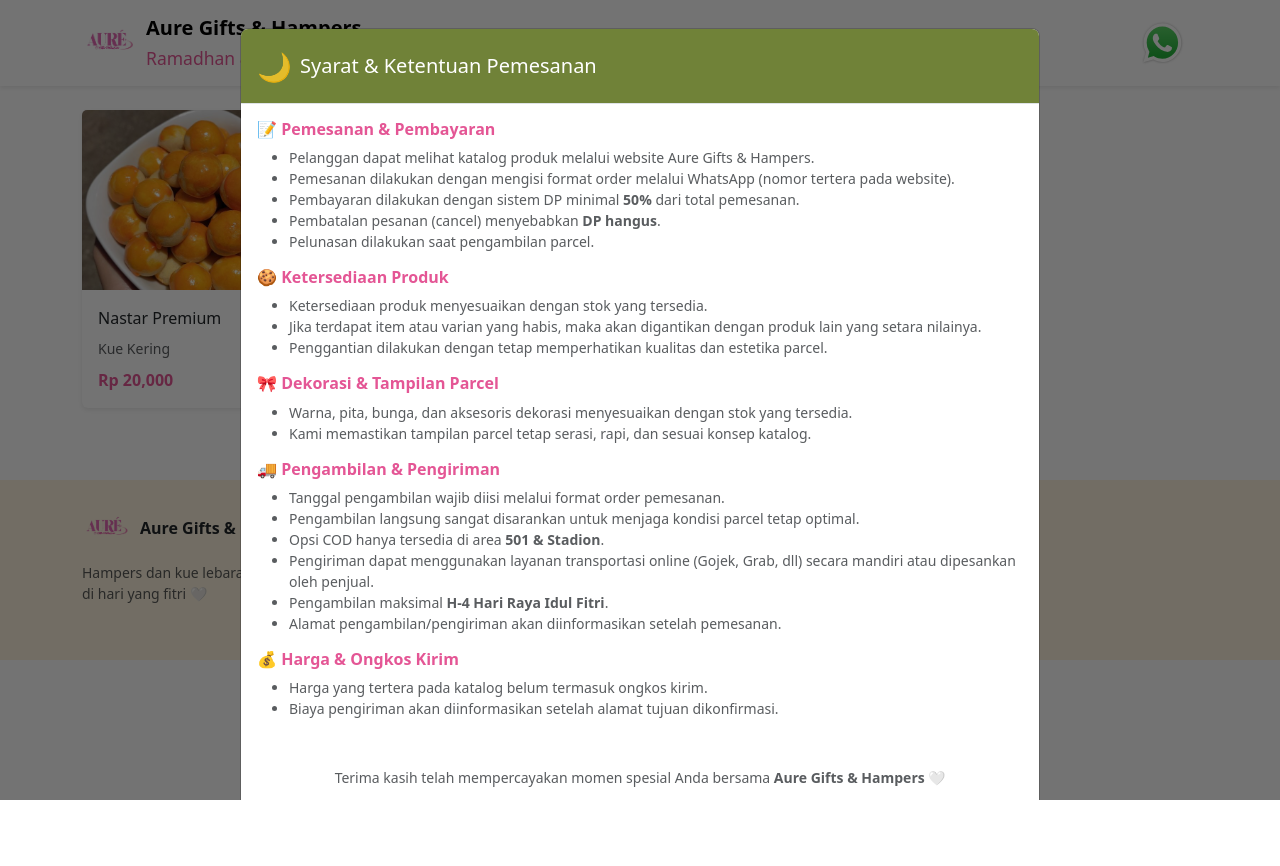
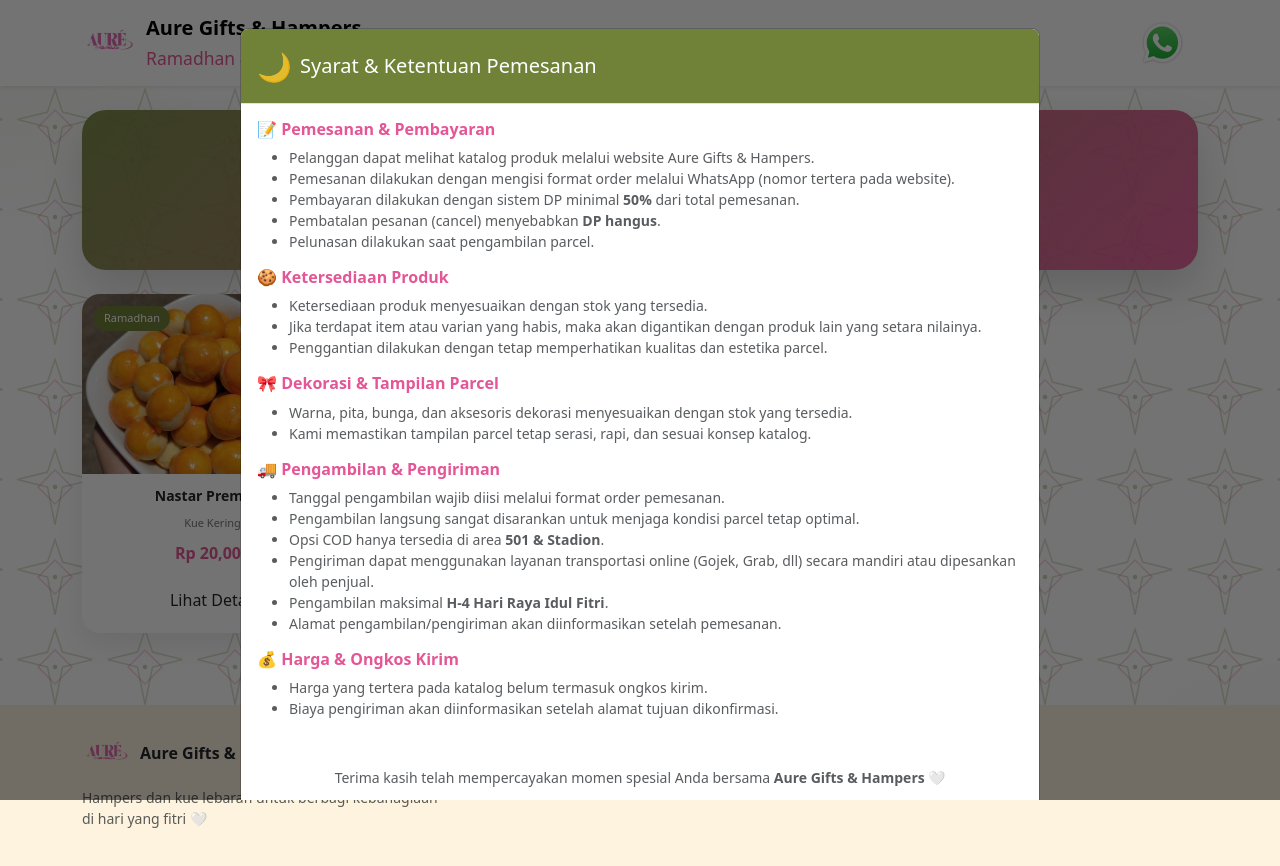
Before and after one commit to Franzyishere/katalog-aure, a React (Vite) app: page / in a window 1280 px wide. Shown: the top 866 px of the page. Before the commit the page ends 800 px from the top, so only its background shows below. Built offline with nearby package versions, Linux system fonts and the light colour scheme.

Commit message:
update fitur

```diff
--- a/src/components/FoodCard.jsx
+++ b/src/components/FoodCard.jsx
@@ -1,31 +1,39 @@
 import { Link } from "react-router-dom";
-import React from "react";
 
 export default function FoodCard({ food }) {
   return (
     <div className="col-6 col-md-4 col-lg-3 mb-4">
-      <Link to={`/detail/${food.id}`} className="text-decoration-none text-dark">
-        <div className="card h-100 border-0 shadow-sm">
-          <img
-            src={food.image}
-            className="card-img-top"
-            style={{ height: 180, objectFit: "cover" }}
-          />
+      <div className="product-card h-100">
 
-          <div className="card-body">
-            <div className="d-flex justify-content-between align-items-center mb-1">
-              <h6 className="card-title mb-0">{food.name}</h6>
-              <span className="ramadhan-badge">Ramadhan</span>
-            </div>
+        {/* IMAGE */}
+        <Link to={`/detail/${food.id}`}>
+          <div className="product-image">
+            <img src={food.image} alt={food.name} />
+            <span className="ramadhan-tag">Ramadhan</span>
+          </div>
+        </Link>
 
-            <small className="text-muted">{food.category}</small>
+        {/* BODY */}
+        <div className="product-body">
+          <h6 className="product-title">{food.name}</h6>
 
-            <p className="fw-bold text-brand-pink mt-2 mb-0">
-              Rp {food.price.toLocaleString()}
-            </p>
+          <span className="product-category">
+            {food.category}
+          </span>
+
+          <div className="product-price">
+            Rp {food.price.toLocaleString()}
           </div>
+
+          <Link
+            to={`/detail/${food.id}`}
+            className="btn btn-outline-brand w-100 mt-2"
+          >
+            Lihat Detail
+          </Link>
         </div>
-      </Link>
+
+      </div>
     </div>
   );
 }
--- a/src/index.css
+++ b/src/index.css
@@ -18,6 +18,147 @@
   font-family: "Segoe UI", system-ui, sans-serif;
   color: #333;
 }
+
+/* =========================
+   ISLAMIC SOFT BACKGROUND
+========================= */
+body {
+  background-color: var(--cream);
+  background-image:
+    radial-gradient(circle at top left, rgba(112, 130, 56, 0.08), transparent 40%),
+    radial-gradient(circle at bottom right, rgba(228, 86, 149, 0.08), transparent 40%),
+    url("/patterns/islamic-pattern.svg");
+  background-repeat: no-repeat, no-repeat, repeat;
+  background-size: 400px 400px, 400px 400px, 180px;
+  background-position: top left, bottom right, center;
+}
+
+/* =========================
+   PRODUCT CARD
+========================= */
+.product-card {
+  background: white;
+  border-radius: 18px;
+  overflow: hidden;
+  box-shadow: 0 10px 28px rgba(0,0,0,0.08);
+  transition: all 0.35s ease;
+}
+
+.product-card:hover {
+  transform: translateY(-6px);
+  box-shadow: 0 18px 40px rgba(0,0,0,0.12);
+}
+
+.product-image {
+  position: relative;
+  overflow: hidden;
+}
+
+.product-image img {
+  width: 100%;
+  height: 180px;
+  object-fit: cover;
+  transition: transform 0.4s ease;
+}
+
+.product-card:hover img {
+  transform: scale(1.08);
+}
+
+/* Tag Ramadhan */
+.ramadhan-tag {
+  position: absolute;
+  top: 12px;
+  left: 12px;
+  background: var(--green);
+  color: white;
+  font-size: 11px;
+  padding: 4px 10px;
+  border-radius: 20px;
+}
+
+/* Body */
+.product-body {
+  padding: 14px;
+  text-align: center;
+}
+
+.product-title {
+  font-weight: 600;
+  font-size: 14px;
+  margin-bottom: 4px;
+}
+
+.product-category {
+  font-size: 11px;
+  color: #777;
+}
+
+.product-price {
+  margin: 8px 0;
+  font-weight: 700;
+  color: var(--pink);
+}
+
+/* Button */
+.btn-outline-brand {
+  border: 1.5px solid var(--pink);
+  color: var(--pink);
+  font-size: 13px;
+  border-radius: 12px;
+}
+
+.btn-outline-brand:hover {
+  background-color: var(--pink);
+  color: white;
+}
+
+/* =========================
+   DETAIL PAGE
+========================= */
+.detail-card {
+  background: white;
+  border-radius: 22px;
+  overflow: hidden;
+}
+
+.detail-image {
+  position: relative;
+}
+
+.detail-image img {
+  width: 100%;
+  max-height: 360px;
+  object-fit: cover;
+}
+
+.detail-body {
+  padding: 24px;
+}
+
+.detail-price {
+  color: var(--pink);
+  font-weight: 700;
+}
+
+/* WhatsApp Button */
+.btn-whatsapp {
+  background: linear-gradient(135deg, #25D366, #1ebe5d);
+  color: white;
+  border-radius: 14px;
+  font-weight: 600;
+  padding: 12px;
+  display: flex;
+  justify-content: center;
+  gap: 10px;
+  align-items: center;
+}
+
+.btn-whatsapp:hover {
+  background: linear-gradient(135deg, #1ebe5d, #25D366);
+  color: white;
+}
+
 
 /* =========================
    LINK
@@ -111,6 +252,11 @@
    RAMADHAN FADE ANIMATION
 ========================= */
 
+.card-body {
+  background-color: rgba(255, 255, 255, 0.95);
+  backdrop-filter: blur(4px);
+}
+
 /* Overlay fade */
 .ramadhan-fade-overlay {
   animation: ramadhanFadeBg 0.6s ease forwards;
@@ -160,3 +306,153 @@
     opacity: 0.6;
   }
 }
+
+/* Fade out modal */
+.ramadhan-fade-out {
+  animation: ramadhanFadeOut 0.5s ease forwards;
+}
+
+@keyframes ramadhanFadeOut {
+  from {
+    opacity: 1;
+  }
+  to {
+    opacity: 0;
+  }
+}
+
+/* =========================
+   RAMADHAN BANNER
+========================= */
+.ramadhan-banner {
+  background:
+    linear-gradient(
+      135deg,
+      rgba(112, 130, 56, 0.9),
+      rgba(228, 86, 149, 0.85)
+    ),
+    url("/patterns/islamic-pattern.svg");
+  background-size: cover, 200px;
+  background-position: center;
+  color: white;
+  padding: 28px 20px;
+  border-radius: 20px;
+  text-align: center;
+  box-shadow: 0 16px 40px rgba(0, 0, 0, 0.12);
+  animation: ramadhanFadeUp 0.8s ease;
+}
+
+.ramadhan-banner h4 {
+  font-weight: 700;
+  margin: 10px 0 6px;
+}
+
+.ramadhan-banner p {
+  margin: 0;
+  font-size: 14px;
+  opacity: 0.95;
+}
+
+/* Badge kecil */
+.ramadhan-badge {
+  display: inline-block;
+  background-color: rgba(255, 255, 255, 0.25);
+  padding: 4px 12px;
+  border-radius: 20px;
+  font-size: 12px;
+  font-weight: 500;
+}
+
+/* =========================
+   RAMADHAN SLIDER
+========================= */
+.ramadhan-slider {
+  position: relative;
+  height: 160px;
+  border-radius: 24px;
+  overflow: hidden;
+  background:
+    linear-gradient(
+      135deg,
+      rgba(112, 130, 56, 0.9),
+      rgba(228, 86, 149, 0.9)
+    ),
+    url("/patterns/islamic-pattern.svg");
+  background-size: cover, 200px;
+  box-shadow: 0 18px 40px rgba(0, 0, 0, 0.15);
+}
+
+/* Slide */
+.ramadhan-slide {
+  position: absolute;
+  inset: 0;
+  padding: 32px 24px;
+  text-align: center;
+  color: white;
+  opacity: 0;
+  transform: translateX(40px);
+  transition: all 0.8s ease;
+  display: flex;
+  flex-direction: column;
+  justify-content: center;
+}
+
+.ramadhan-slide.active {
+  opacity: 1;
+  transform: translateX(0);
+}
+
+/* Text */
+.ramadhan-slide h4 {
+  font-weight: 800;
+  margin: 10px 0 6px;
+}
+
+.ramadhan-slide p {
+  font-size: 14px;
+  opacity: 0.95;
+}
+
+/* Badge */
+.ramadhan-badge {
+  display: inline-block;
+  background-color: rgba(255, 255, 255, 0.25);
+  padding: 4px 14px;
+  border-radius: 20px;
+  font-size: 12px;
+  font-weight: 500;
+  margin: 0 auto;
+}
+
+/* =========================
+   RAMADHAN SLIDER DOTS
+========================= */
+.ramadhan-dots {
+  position: absolute;
+  bottom: 14px;
+  left: 50%;
+  transform: translateX(-50%);
+  display: flex;
+  gap: 8px;
+}
+
+.ramadhan-dots .dot {
+  width: 10px;
+  height: 10px;
+  border-radius: 50%;
+  background-color: rgba(255, 255, 255, 0.4);
+  cursor: pointer;
+  transition: all 0.3s ease;
+}
+
+.ramadhan-dots .dot.active {
+  background-color: white;
+  width: 18px;
+  border-radius: 10px;
+}
+
+/* Swipe smooth feel */
+.ramadhan-slider {
+  touch-action: pan-y;
+  user-select: none;
+}
--- a/src/pages/Home.jsx
+++ b/src/pages/Home.jsx
@@ -1,19 +1,86 @@
 import { useEffect, useState } from "react";
 import foods from "../data/food.js";
 import FoodCard from "../components/FoodCard.jsx";
+import { useRef } from "react";
 import React from "react";
 
 export default function Home() {
   const [search, setSearch] = useState("");
   const [category, setCategory] = useState("All");
   const [showModal, setShowModal] = useState(false);
+  const [closing, setClosing] = useState(false);
+  const touchStartX = useRef(0);
+  const touchEndX = useRef(0);
 
+  const handleTouchStart = (e) => {
+    touchStartX.current = e.changedTouches[0].screenX;
+  };
+
+  const handleTouchEnd = () => {
+    if (touchStartX.current - touchEndX.current > 50) {
+      // swipe kiri
+      setActiveBanner((prev) => (prev + 1) % banners.length);
+    }
+
+    if (touchEndX.current - touchStartX.current > 50) {
+      // swipe kanan
+      setActiveBanner((prev) =>
+        prev === 0 ? banners.length - 1 : prev - 1
+      );
+    }
+  };
+
+const handleTouchMove = (e) => {
+  touchEndX.current = e.changedTouches[0].screenX;
+};
+
+  // ======================
+  // 🌙 BANNER SLIDER DATA
+  // ======================
+  const banners = [
+    {
+      badge: "🌙 Ramadhan Edition",
+      title: "Open Order Lebaran 2026",
+      desc: "Hampers & Kue Lebaran Homemade • Stock Terbatas",
+    },
+    {
+      badge: "🛍️ Easy Order",
+      title: "Pesan Mudah via WhatsApp",
+      desc: "Klik produk favorit & order langsung tanpa ribet",
+    },
+    {
+      badge: "⏳ Limited Stock",
+      title: "Kuota Produksi Terbatas",
+      desc: "Pastikan order sebelum H-4 Idul Fitri",
+    },
+  ];
+
+  const [activeBanner, setActiveBanner] = useState(0);
+
+  useEffect(() => {
+    const interval = setInterval(() => {
+      setActiveBanner((prev) => (prev + 1) % banners.length);
+    }, 4000);
+    return () => clearInterval(interval);
+  }, []);
+
+  // ======================
+  // MODAL RULES
+  // ======================
   useEffect(() => {
     setShowModal(true);
   }, []);
 
+  useEffect(() => {
+    document.body.style.overflow = showModal ? "hidden" : "auto";
+  }, [showModal]);
+
   const handleAgree = () => {
-    setShowModal(false);
+    setClosing(true);
+    setTimeout(() => {
+      setShowModal(false);
+      setClosing(false);
+    }, 500);
   };
 
   const filteredFoods = foods.filter(food => {
@@ -25,6 +92,38 @@
   return (
     <div className="container my-4">
 
+      {/* 🌙 RAMADHAN SLIDER */}
+      <div
+        className="ramadhan-slider mb-4"
+        onTouchStart={handleTouchStart}
+        onTouchMove={handleTouchMove}
+        onTouchEnd={handleTouchEnd}
+      >
+        {banners.map((banner, index) => (
+          <div
+            key={index}
+            className={`ramadhan-slide ${
+              index === activeBanner ? "active" : ""
+            }`}
+          >
+            <span className="ramadhan-badge">{banner.badge}</span>
+            <h4>{banner.title}</h4>
+            <p>{banner.desc}</p>
+          </div>
+        ))}
+
+        {/* ● ○ ○ INDICATOR DOTS */}
+        <div className="ramadhan-dots">
+          {banners.map((_, index) => (
+            <span
+              key={index}
+              className={`dot ${index === activeBanner ? "active" : ""}`}
+              onClick={() => setActiveBanner(index)}
+            />
+          ))}
+        </div>
+      </div>
+
       {/* GRID PRODUK */}
       <div className="row">
         {filteredFoods.map(food => (
@@ -35,9 +134,11 @@
       {/* MODAL SYARAT & KETENTUAN */}
       {showModal && (
         <div
-            className="modal fade show ramadhan-fade-overlay"
-            style={{ display: "block" }}
-          >
+          className={`modal fade show ramadhan-fade-overlay ${
+            closing ? "ramadhan-fade-out" : ""
+          }`}
+          style={{ display: "block" }}
+        >
           <div className="modal-dialog modal-dialog-centered modal-lg ramadhan-fade-modal">
             <div className="modal-content">
 
@@ -96,17 +197,19 @@
                     <li>Biaya pengiriman akan diinformasikan setelah alamat tujuan dikonfirmasi.</li>
                   </ul>
                 </div>
-              </div>
+               </div>
+
               <p className="text-center small text-muted mt-3">
                 Terima kasih telah mempercayakan momen spesial Anda bersama
                 <strong> Aure Gifts & Hampers </strong> 🤍
               </p>
+
               <div className="modal-footer">
                 <button
                   className="btn btn-brand-popup w-100"
                   onClick={handleAgree}
                 >
-                  Saya Setuju & Lanjutkan
+                  🌙 Saya Setuju & Lanjutkan
                 </button>
               </div>
 
```
Also changed, not shown: src/pages/Detail.jsx (+37 -19 lines), public/patterns/islamic-pattern.svg (added).
